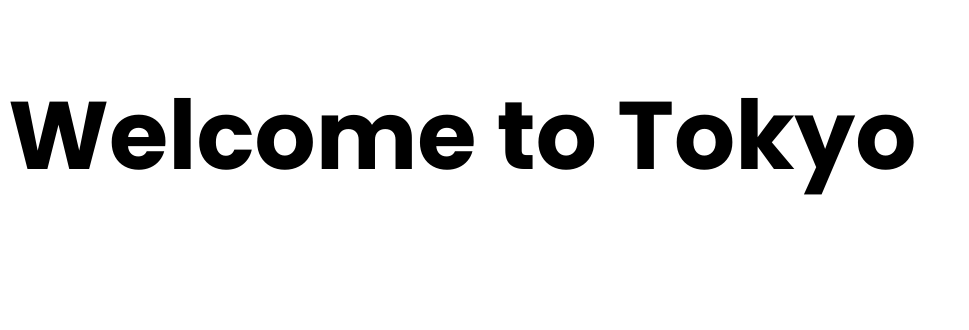
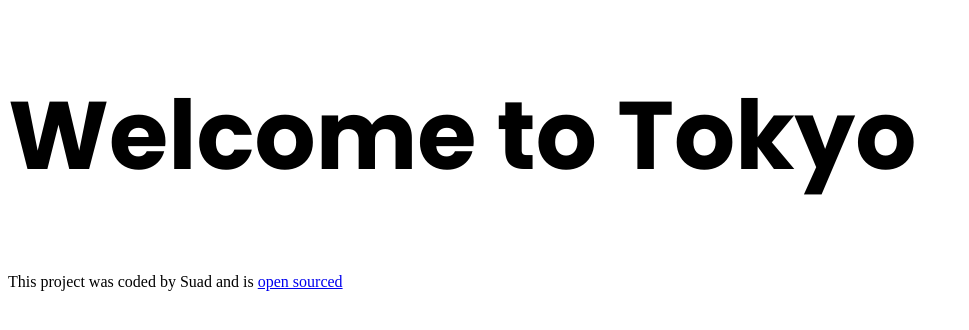
Before and after one commit to SuadIb6/tokyo-travel-project, a plain HTML site: page index.html in a window 1280 px wide. Shown: the whole page, without its empty margins (0-969 px from the left). Drawn offline with Linux system fonts and the light colour scheme.

Commit message:
Added a link to the Github repository

```diff
--- a/index.html
+++ b/index.html
@@ -18,6 +18,10 @@
 
 <body>
     <h1>Welcome to Tokyo</h1>
+
+
+    <footer>This project was coded by Suad and is <a href="https://github.com/SuadIb6/tokyo-travel-project"
+            target="_blank">open sourced</a></footer>
 </body>
 
 </html>
```
